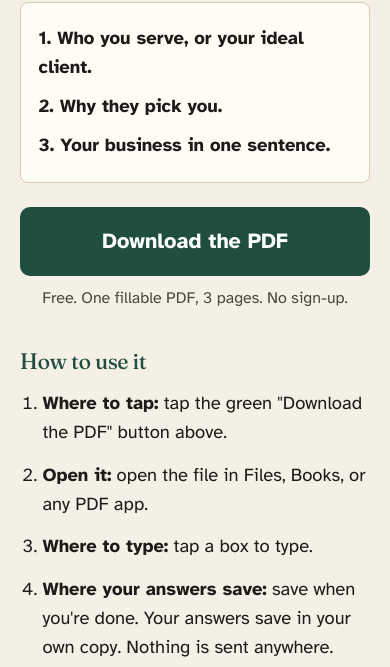
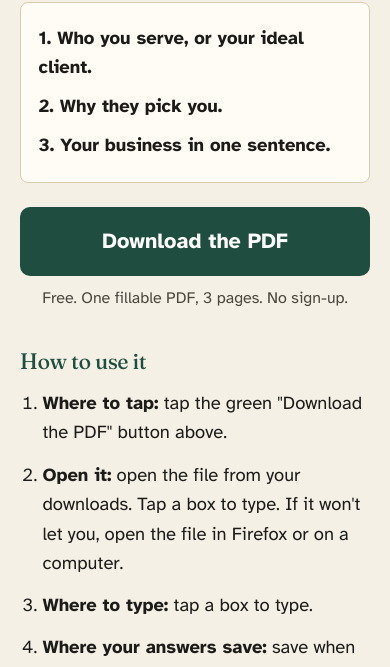
Before and after one commit to joeperronebiz-bot/pss-download, a plain HTML site: page index.html in a window 390 px wide. Shown: the part 173-840 px from the top of the page. Drawn offline with Linux system fonts and the light colour scheme.

Commit message:
Candidate: coaching panel cleanup (not live; Mirror wording PASS; phone test pending)

```diff
--- a/index.html
+++ b/index.html
@@ -45,7 +45,7 @@
     <h2>How to use it</h2>
     <ol class="steps">
       <li><strong>Where to tap:</strong> tap the green "Download the PDF" button above.</li>
-      <li><strong>Open it:</strong> open the file in Files, Books, or any PDF app.</li>
+      <li><strong>Open it:</strong> open the file from your downloads. Tap a box to type. If it won't let you, open the file in Firefox or on a computer.</li>
       <li><strong>Where to type:</strong> tap a box to type.</li>
       <li><strong>Where your answers save:</strong> save when you're done. Your answers save in your own copy. Nothing is sent anywhere.</li>
       <li><strong>Where the help is:</strong> the help is at the bottom of each page. Copy the prompt into ChatGPT, Claude, or any free AI. Or just fill it in yourself.</li>
```
Also changed, not shown: 1 other file.
